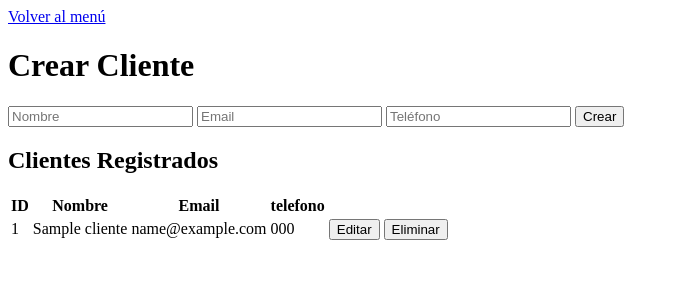
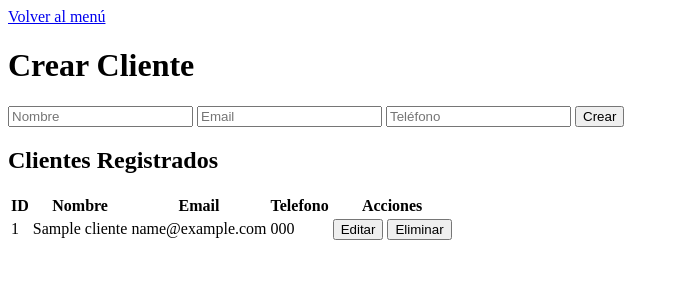
Before and after one commit to johandanielz/EvidenciaPython2, a Flask app: page /clientes-form in a window 1280 px wide. Shown: the top 300 px of the page, without its empty margins (0-679 px from the left). Run offline with Flask 3, Linux system fonts and the light colour scheme; tables that the repository leaves empty hold one stand-in row (values such as "Sample post").

Commit message:
Correccion Clientes.html

```diff
--- a/templates/clientes.html
+++ b/templates/clientes.html
@@ -24,7 +24,8 @@
                 <th>ID</th>
                 <th>Nombre</th>
                 <th>Email</th>
-                <th>telefono</th>
+                <th>Telefono</th>
+                <th>Acciones</th>
             </tr>
         </thead>
         <tbody id="tabla-clientes">
```
